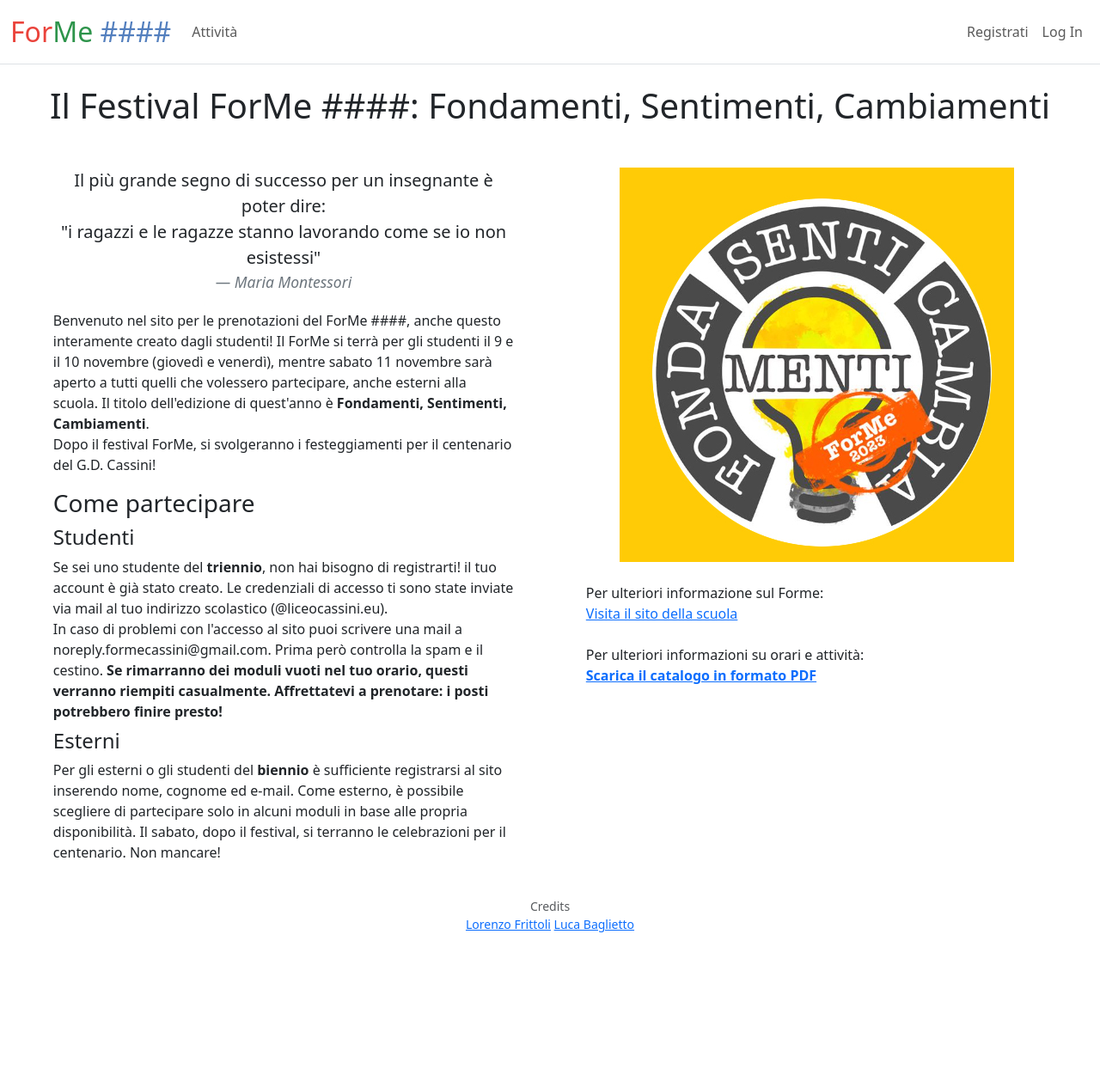
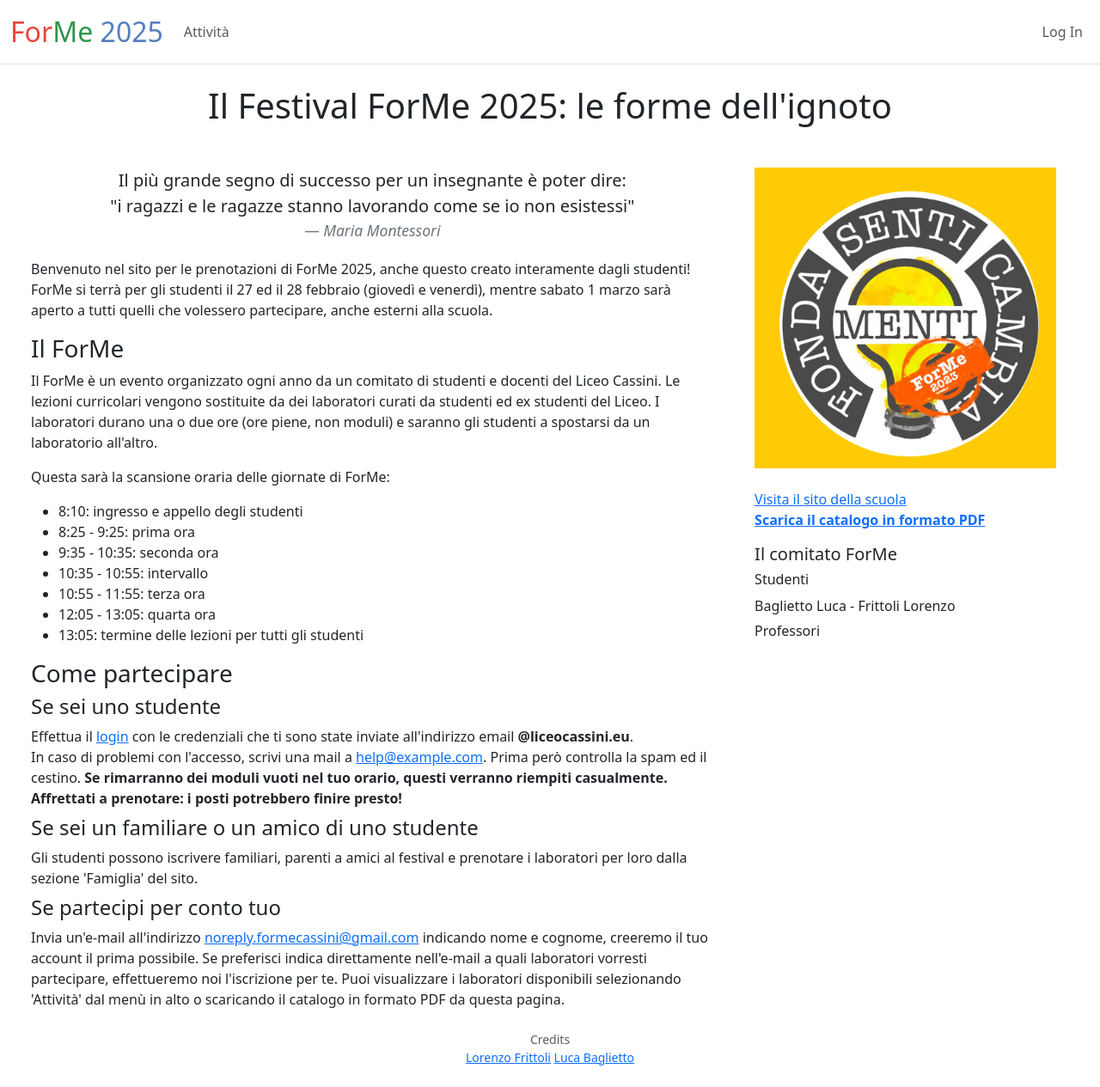
Before and after one commit to lorenzo-frittoli/forme-website, a Flask app: page / in a window 1280 px wide. Shown: the whole page at 86% size. Before the commit the page ends 1085 px from the top, so only its background shows below. Run offline with Flask 3, Linux system fonts and the light colour scheme.

Commit message:
2025 changes in prod

```diff
--- a/app.py
+++ b/app.py
@@ -120,64 +120,64 @@ def logout_page():
     return redirect("/")
 
 
-@app.route("/register", methods=["GET", "POST"])
-def register_page():
-    """Register user"""
+# @app.route("/register", methods=["GET", "POST"])
+# def register_page():
+#     """Register user"""
 
-    return render_template("registrations_closed.html")
+#     return render_template("registrations_closed.html")
 
-    # If called with GET (loaded the page/clicked link)
-    if request.method == "GET":
-        # Render the page
-        return render_template("register.html")
+#     # If called with GET (loaded the page/clicked link)
+#     if request.method == "GET":
+#         # Render the page
+#         return render_template("register.html")
 
-    # If called with POST (submitted the form)
-    # Get form data
-    name = request.form.get("name")
-    surname = request.form.get("surname")
-    email = request.form.get("email")
-    password = request.form.get("password")
-    confirmation = request.form.get("confirmation")
+#     # If called with POST (submitted the form)
+#     # Get form data
+#     name = request.form.get("name")
+#     surname = request.form.get("surname")
+#     email = request.form.get("email")
+#     password = request.form.get("password")
+#     confirmation = request.form.get("confirmation")
 
-    # Check that the form was filled correctly
-    # Checks the name filed
-    if not name or len(name) > MAX_FIELD_LENGTH:
-        return apology("Nome non valido", 200)
+#     # Check that the form was filled correctly
+#     # Checks the name filed
+#     if not name or len(name) > MAX_FIELD_LENGTH:
+#         return apology("Nome non valido", 200)
 
-    # Checks the surname field
-    if not surname or len(surname) > MAX_FIELD_LENGTH:
-        return apology("Cognome non valido", 200)
+#     # Checks the surname field
+#     if not surname or len(surname) > MAX_FIELD_LENGTH:
+#         return apology("Cognome non valido", 200)
 
-    # Checks the email field
-    if not email:
-        return apology("Email non valida", 200)
+#     # Checks the email field
+#     if not email:
+#         return apology("Email non valida", 200)
 
-    email = email.lower().strip() # Some mobile browsers insert spaces for no reason
-    if len(email) > MAX_FIELD_LENGTH or not valid_email(email):
-        return apology("Email non valida", 200)
+#     email = email.lower().strip() # Some mobile browsers insert spaces for no reason
+#     if len(email) > MAX_FIELD_LENGTH or not valid_email(email):
+#         return apology("Email non valida", 200)
 
-    # Checks the password field
-    if not password or len(password) > MAX_FIELD_LENGTH:
-        return apology("Password non valida", 200)
+#     # Checks the password field
+#     if not password or len(password) > MAX_FIELD_LENGTH:
+#         return apology("Password non valida", 200)
 
-    # Checks that password and confirmation match
-    if password != confirmation:
-        return apology("Password e conferma non coincidono", 200)
+#     # Checks that password and confirmation match
+#     if password != confirmation:
+#         return apology("Password e conferma non coincidono", 200)
 
-    # Check if the email is already taken
-    # g.con.execute returns a tuple with the result or None etc
-    found = g.con.execute("SELECT 1 FROM users WHERE email = ?;", (email, )).fetchone()
+#     # Check if the email is already taken
+#     # g.con.execute returns a tuple with the result or None etc
+#     found = g.con.execute("SELECT 1 FROM users WHERE email = ?;", (email, )).fetchone()
 
-    if found:
-        return apology("Email già registrata", 200)
+#     if found:
+#         return apology("Email già registrata", 200)
 
-    # Save the new user & commit
-    g.con.execute("INSERT INTO users (email, hash, name, surname, type, verification_code) VALUES (?, ?, ?, ?, ?, ?);",
-                (email, generate_password_hash(password, method=GENERATE_PASSWORD_METHOD), name, surname, "guest", generate_password(20)))
-    g.con.commit()
+#     # Save the new user & commit
+#     g.con.execute("INSERT INTO users (email, hash, name, surname, type, verification_code) VALUES (?, ?, ?, ?, ?, ?);",
+#                 (email, generate_password_hash(password, method=GENERATE_PASSWORD_METHOD), name, surname, "guest", generate_password(20)))
+#     g.con.commit()
 
-    # Redirect to the homepage
-    return redirect("/login")
+#     # Redirect to the homepage
+#     return redirect("/login")
 
 
 @app.route("/activities", methods=["GET"])
--- /dev/null
+++ b/data/students_parsed.csv
@@ -0,0 +1,4 @@
+surname,name,a@a.a,staff,7K
+b,b,b@b.b,student,7P
+c,c,c@c.c,staff,8K
+Admin,Admin,j@j.j,student,6P
--- a/static/styles.css
+++ b/static/styles.css
@@ -156,25 +156,34 @@ nav .navbar-brand {
 }
 
 .desktop-card {
-    height: 26rem;
     border-width: 2px;
     position: relative;
-}
 
-.desktop-card .card-img {
+    .card-img {
         height: 10rem;
         object-fit: contain;
     }
 
-.desktop-card .card-booked {
+    .card-title {
+        min-height: 4.5rem;
+    }
+
+    .card-text {
+        height: 7.5rem;
+        overflow-y: hidden;
+    }
+
+    .card-booked {
         position: absolute;
         bottom: 15px;
         width: calc(100% - 2rem); /* 1rem per side is the padding of card-body */
         padding: 5px;
     }
+}
 
 .mobile-card {
     border-width: 5px;
+    width: 100%;
 }
 
 .mobile-card .card-img {
--- a/templates/activities.html
+++ b/templates/activities.html
@@ -10,7 +10,6 @@
             search = search.toLowerCase();
             $(".card-wrapper").each(function(i, obj) {
                 let title = $(".card-title", obj)[0].textContent.toLowerCase() + $(".card-subtitle", obj)[0].textContent.toLowerCase();
-                console.log(title);
                 obj.style.display = title.includes(search) ? "flex" : "none";
             });
         }
@@ -49,7 +48,7 @@
                             Prenotazione: <br> {{ activity.booked }}
                         </div>
                         {% else %}
-                        <p class="card-text" style="max-height: calc(var(--bs-body-line-height)*5rem); overflow-y: hidden;">
+                        <p class="card-text">
                             {{ activity.description }}
                         </p>
                         {% endif %}
--- a/templates/activity_layout.html
+++ b/templates/activity_layout.html
@@ -80,7 +80,7 @@
 
         <!-- Right column (desktop flyer) -->
         <div class="col" id="flyer-div-desktop" style="margin-top: 1.5rem;">
-            <img class="img-fluid" src="{{ activity.image }}" alt="Locandina Attività {{ activity.id }}">
+            <img class="img-fluid" style="max-height: 75vh;" src="{{ activity.image }}" alt="Locandina Attività {{ activity.id }}">
         </div>
     </div>
 {% endblock %}
--- a/templates/activity_readonly.html
+++ b/templates/activity_readonly.html
@@ -14,7 +14,7 @@
         $(document).ready(enlarge);
     </script>
 
-    <a href="register">
+    <a href="/#info">
         <button class="btn btn-primary btn-lg-on-mobile" name="booking-button">Prenota</button>
     </a>
 {% endblock %}
--- a/templates/index.html
+++ b/templates/index.html
@@ -5,43 +5,60 @@
 {% endblock %}
 
 {% block main %}
-    <h1>Il Festival ForMe ####: Fondamenti, Sentimenti, Cambiamenti</h1>
+    <h1>Il Festival ForMe 2025: le forme dell'ignoto</h1>
     <div class="row mx-2 mt-5">
         <!-- Left column -->
-        <div class="col-lg-6" style="text-align: left;">
-            <div style="margin: 0 5%;">
+        <div class="col-lg-8" style="text-align: left;">
+            <div class="mx-1">
                 <blockquote class="blockquote" style="text-align: center; margin-bottom: 20px;">
                     <p class="mb-3">Il più grande segno di successo per un insegnante è poter dire:<br>"i ragazzi e le ragazze stanno lavorando come se io non esistessi"</p>
                     <footer class="blockquote-footer"><cite title="Source Title">Maria Montessori</cite></footer>
                 </blockquote>
                 <p>
-                    Benvenuto nel sito per le prenotazioni del ForMe ####, anche questo interamente creato dagli studenti!
-                    Il ForMe si terrà per gli studenti il 9 e il 10 novembre (giovedì e venerdì), mentre sabato 11 novembre sarà aperto a tutti quelli che volessero partecipare, anche esterni alla scuola.
-                    Il titolo dell'edizione di quest'anno è <b>Fondamenti, Sentimenti, Cambiamenti</b>.
-
-                    <br>Dopo il festival ForMe, si svolgeranno i festeggiamenti per il centenario del G.D. Cassini!
-                    <br>
-                    <h3>Come partecipare</h3>
-                    <h4>Studenti</h4>
-                    Se sei uno studente del <b>triennio</b>, non hai bisogno di registrarti! il tuo account è già stato creato.
-                    Le credenziali di accesso ti sono state inviate via mail al tuo indirizzo scolastico (@liceocassini.eu).
-                    <br>In caso di problemi con l'accesso al sito puoi scrivere una mail a noreply.formecassini@gmail.com. Prima però controlla la spam e il cestino.
-                    <b>Se rimarranno dei moduli vuoti nel tuo orario, questi verranno riempiti casualmente. Affrettatevi a prenotare: i posti potrebbero finire presto!</b>
-                    <h4 style="margin-top: 8px;">Esterni</h4>
-                    Per gli esterni o gli studenti del <b>biennio</b> è sufficiente registrarsi al sito inserendo nome, cognome ed e-mail.
-                    Come esterno, è possibile scegliere di partecipare solo in alcuni moduli in base alle propria disponibilità.
-                    Il sabato, dopo il festival, si terranno le celebrazioni per il centenario. Non mancare!
+                    Benvenuto nel sito per le prenotazioni di ForMe 2025, anche questo creato interamente dagli studenti!
+                    ForMe si terrà per gli studenti il 27 ed il 28 febbraio (giovedì e venerdì), mentre sabato 1 marzo sarà aperto a tutti quelli che volessero partecipare, anche esterni alla scuola.
                 </p>
+                <h3>Il ForMe</h3>
+                <p>
+                    Il ForMe è un evento organizzato ogni anno da un comitato di studenti e docenti del Liceo Cassini.
+                    Le lezioni curricolari vengono sostituite da dei laboratori curati da studenti ed ex studenti del Liceo.
+                    I laboratori durano una o due ore (ore piene, non moduli) e saranno gli studenti a spostarsi da un laboratorio all'altro.
+                </p>
+                <p>
+                    Questa sarà la scansione oraria delle giornate di ForMe:
+                    <ul>
+                        <li>8:10: ingresso e appello degli studenti</li>
+                        <li>8:25 - 9:25: prima ora</li>
+                        <li>9:35 - 10:35: seconda ora</li>
+                        <li>10:35 - 10:55: intervallo</li>
+                        <li>10:55 - 11:55: terza ora</li>
+                        <li>12:05 - 13:05: quarta ora</li>
+                        <li>13:05: termine delle lezioni per tutti gli studenti</li>
+                    </ul>
+                </p>
+                <h3 id="info">Come partecipare</h3>
+                <h4>Se sei uno studente</h4>
+                Effettua il <a href="login">login</a> con le credenziali che ti sono state inviate all'indirizzo email <b>@liceocassini.eu</b>.
+                <br>In caso di problemi con l'accesso, scrivi una mail a <a href="mailto:help@example.com">help@example.com</a>. Prima però controlla la spam ed il cestino.
+                <b>Se rimarranno dei moduli vuoti nel tuo orario, questi verranno riempiti casualmente. Affrettati a prenotare: i posti potrebbero finire presto!</b>
+                <h4 class="mt-2">Se sei un familiare o un amico di uno studente</h4>
+                Gli studenti possono iscrivere familiari, parenti a amici al festival e prenotare i laboratori per loro dalla sezione 'Famiglia' del sito.
+                <h4 class="mt-2">Se partecipi per conto tuo</h4>
+                Invia un'e-mail all'indirizzo <a href="mailto:noreply.formecassini@gmail.com">noreply.formecassini@gmail.com</a> indicando nome e cognome, creeremo il tuo account il prima possibile.
+                Se preferisci indica direttamente nell'e-mail a quali laboratori vorresti partecipare, effettueremo noi l'iscrizione per te.
+                Puoi visualizzare i laboratori disponibili selezionando 'Attività' dal menù in alto o scaricando il catalogo in formato PDF da questa pagina.
             </div>
         </div>
-        <div class="col-lg-6" style="text-align: left;">
+        <div class="col-lg-4" style="text-align: left;">
             <div style="margin: 0 5%;">
                 <img src="/static/logo_forme.jpg" style="object-fit: contain; max-width: 100%; display: block; margin-left: auto; margin-right: auto;" alt="Logo ForMe">
-                <br>Per ulteriori informazione sul Forme:
-                <br><a href="https://www.liceocassini.it/progetti?id=49">Visita il sito della scuola</a>
-                <br>
-                <br>Per ulteriori informazioni su orari e attività:
+                <br><a href="https://www.liceocassini.it/">Visita il sito della scuola</a>
                 <br><a href="/static/Catalogo ForMe.pdf" target="_blank"><b>Scarica il catalogo in formato PDF</b></a>
+                <h5 class="mt-3">Il comitato ForMe</h5>
+                <h6>Studenti</h6>
+                <p class="text-nowrap d-inline">Baglietto Luca</p> -
+                <p class="text-nowrap d-inline">Frittoli Lorenzo</p>
+                <h6 class="mt-2">Professori</h6>
             </div>
         </div>
     </div>
--- a/templates/layout.html
+++ b/templates/layout.html
@@ -16,7 +16,7 @@
 
         <link href="/static/styles.css" rel="stylesheet">
 
-        <title>ForMe ####: {% block title %}{% endblock %}</title>
+        <title>ForMe 2025: {% block title %}{% endblock %}</title>
 
     </head>
 
@@ -42,7 +42,7 @@
 
         <nav class="border-bottom navbar navbar-expand-lg">
             <div class="container-fluid">
-                <a class="navbar-brand" href="/"><span class="red">For</span><span class="green">Me</span> <span class="blue">####</span></a>
+                <a class="navbar-brand" href="/"><span class="red">For</span><span class="green">Me</span> <span class="blue">2025</span></a>
                 <button aria-controls="navbar" aria-expanded="false" aria-label="Toggle navigation" class="navbar-toggler" data-bs-target="#navbar" data-bs-toggle="collapse" type="button">
                     <span class="navbar-toggler-icon"></span>
                 </button>
@@ -75,7 +75,6 @@
                             <li><a class="nav-link" href="/activities">Attività</a></li>
                         </ul>
                         <ul class="navbar-nav ms-auto">
-                            <li><a class="nav-link" href="/register">Registrati</a></li>
                             <li><a class="nav-link" href="/login">Log In</a></li>
                         </ul>
                     {% endif %}
```
Also changed, not shown: data/activities_parsed.json (+8 -0 lines), data/email_template.txt (+11 -4 lines), docs/deploy.md (+3 -3 lines), manage.py (+10 -4 lines), manage_helpers.py (+6 -5 lines). Lines whose indentation alone changed are shown as unchanged.
